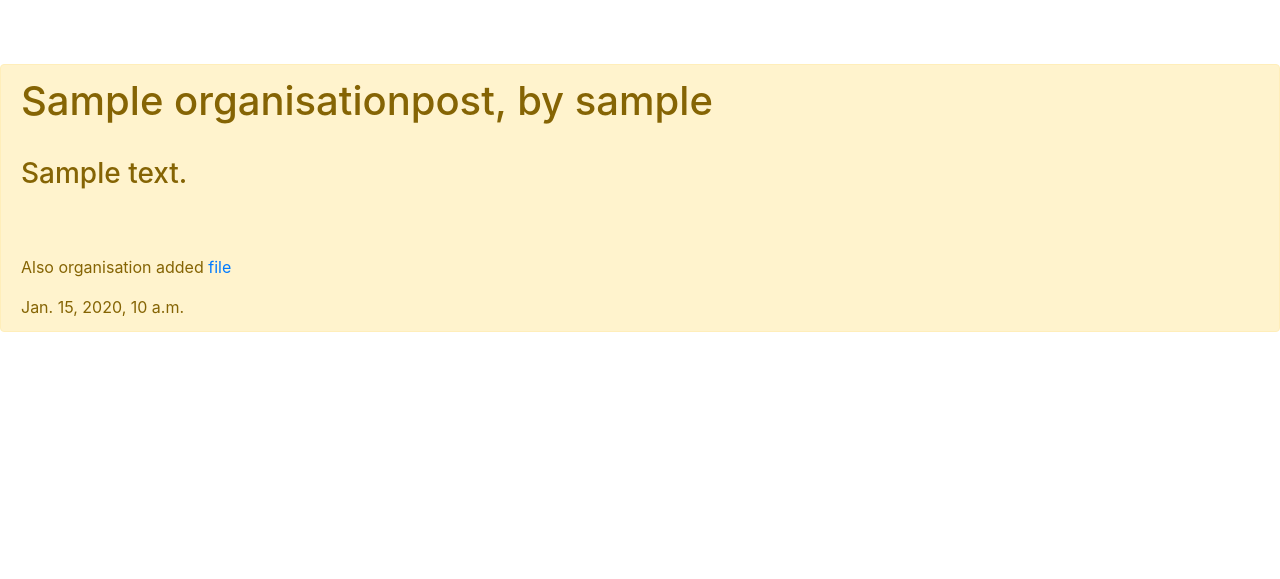
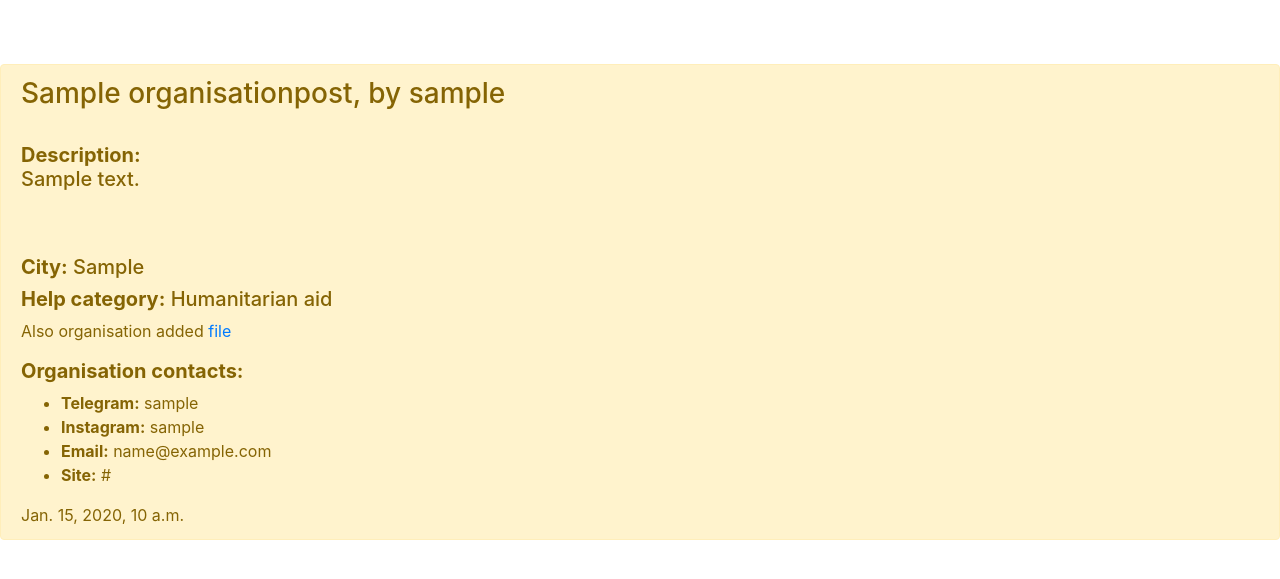
Before and after one commit to YehorVoitenko/CharitySolution, a Django app: page /get_more_info_about_post/1 in a window 1280 px wide. Shown: the part 56-635 px from the top of the page. Run offline with Django 4.2, Linux system fonts and the light colour scheme; a user stored in the database is signed in; tables that the repository leaves empty hold one stand-in row (values such as "Sample post").

Commit message:
[style] Added more information about organisations and help for users

```diff
--- a/CharitySolutionAPI/models.py
+++ b/CharitySolutionAPI/models.py
@@ -1,4 +1,10 @@
 from django.db import models
+
+HELP_CATEGORIES = [
+    ('Humanitarian aid', 'humanitarian_aid'),
+    ('Aid for children', 'children_aid'),
+    ('Another', 'another')
+]
 
 
 class Organisation(models.Model):
@@ -19,6 +25,8 @@ class OrganisationPost(models.Model):
     organisation = models.ForeignKey(Organisation, on_delete=models.CASCADE)
     post_title = models.CharField(max_length=100)
     post_text = models.CharField(max_length=2000)
+    city = models.CharField(max_length=255)
+    help_category = models.CharField(max_length=255, choices=HELP_CATEGORIES, default='Humanitarian aid')
     date_created = models.DateTimeField(auto_now_add=True)
     date_updated = models.DateTimeField(null=True)
     file = models.FileField(null=True, blank=True)
--- a/CharitySolutionAPI/views.py
+++ b/CharitySolutionAPI/views.py
@@ -14,6 +14,7 @@ from CharitySolutionAPI.models import OrganisationPost, Organisation
 def error(request):
     return render(request, 'error_pages/error.html')
 
+
 def homepage(request):
     return render(request, 'homepage.html')
 
@@ -28,7 +29,9 @@ def posts_list(request):
 def get_more_info_about_post(request, post_id):
     # Get one post from OrganisationPost, by added post id
     post = OrganisationPost.objects.get(id=post_id)
-    return render(request, 'posts/get_more_info_about_post.html', {'post': post})
+    organisation = Organisation.objects.get(id=request.user.id)
+    return render(request, 'posts/get_more_info_about_post.html', {'post': post,
+                                                                   'organisation': organisation})
 
 
 # AUTH VIEWS
--- a/templates/posts/get_more_info_about_post.html
+++ b/templates/posts/get_more_info_about_post.html
@@ -6,17 +6,36 @@
 {% block content %}
 
     <div class="alert alert-warning" role="alert" id="center_form">
-        <h1>{{ post.post_title }}, by {{ request.user }}</h1><br>
+        <h3>{{ post.post_title }}, by {{ request.user }}</h3><br>
 
         <div align="left">
-            <h3>{{ post.post_text|wordwrap:100|linebreaks|truncatechars:100 }}</h3><br><br>
+            <h5><b>Description: </b>{{ post.post_text|linebreaks|wordwrap:10 }}</h5><br><br>
+            <h5><b>City:</b> <a>{{ post.city }}</a></h5>
+            <h5><b>Help category:</b> <a>{{ post.help_category }}</a></h5>
         </div>
 
         {% if post.file %}
             <p> Also organisation added <a href="{{ post.file.url }}" download=""> file</a></p>
         {% endif %}
 
+        <h5><b>Organisation contacts:</b></h5>
+        <ul>
+            {% if organisation.telegram_nick %}
+                <li><b>Telegram:</b> <a>{{ organisation.telegram_nick }}</a></li>
+            {% endif %}
+
+            {% if organisation.instagram_nick %}
+                <li><a><b>Instagram:</b> {{ organisation.instagram_nick }}</a></li>
+            {% endif %}
+
+            {% if organisation.email %}
+                <li><a><b>Email:</b>  {{ organisation.email }}</a></li>
+            {% endif %}
+            {% if organisation.organisation_site_url %}
+                <li><a><b>Site:</b> {{ organisation.organisation_site_url }}</a></li>
+            {% endif %}
+        </ul>
+
         {{ post.date_created }}<br>
-
     </div>
 {% endblock %}
--- a/templates/posts/posts_list.html
+++ b/templates/posts/posts_list.html
@@ -14,7 +14,9 @@
                     <h2>{{ post.post_title }}, by {{ post.organisation.organisation_name }}</h2>
 
                     <div align="left">
-                        <h6>{{ post.post_text|truncatechars:100}}</h6>
+                        <h6><b>Description: </b>{{ post.post_text|truncatechars:100}}</h6>
+                        <h6><b>City:</b> <a>{{ post.city }}</a></h6>
+                        <h6><b>Help category:</b> <a>{{ post.help_category }}</a></h6>
                     </div>
 
                     {% if post.file%}
```
Also changed, not shown: CharitySolutionAPI/forms.py (+11 -3 lines), templates/posts/create_post.html (+14 -7 lines).
